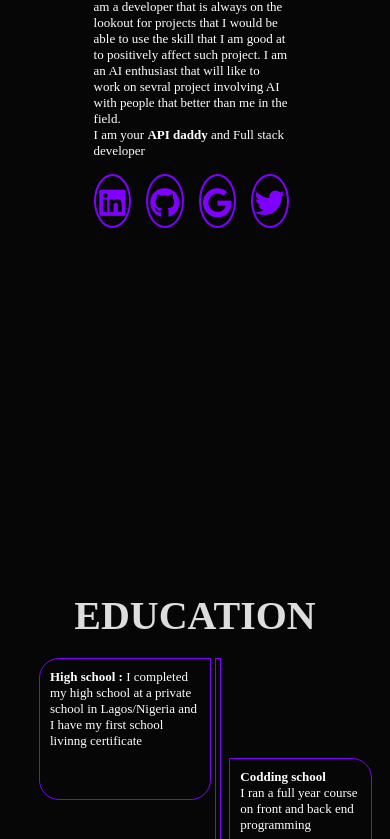
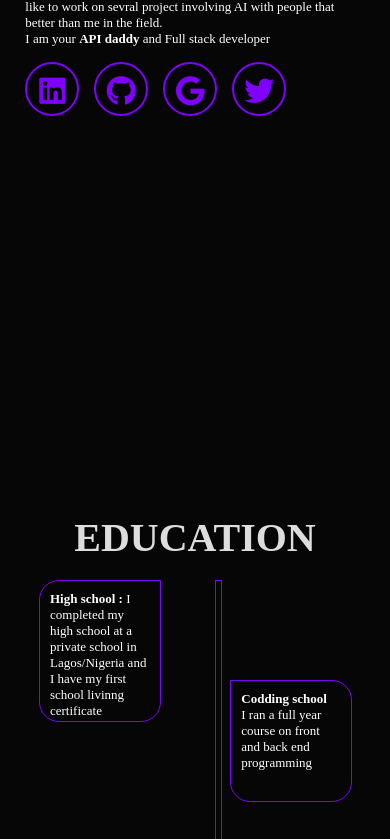
Before and after one commit to Nwajei06/my-profile, a React (Vite) app: page / in a window 390 px wide. Shown: the part 868-1707 px from the top of the page. Built offline with nearby package versions, Linux system fonts and the light colour scheme.

Commit message:
fourth  commit

```diff
--- a/src/components/profile.css
+++ b/src/components/profile.css
@@ -442,6 +442,9 @@ a{
 }
 .words{
     margin-top: 5px;
+    width: 85%;
+
+
 }
 .iam{
     font-size: 17px;
@@ -457,11 +460,11 @@ a{
     /* margin-left: 10px; */
 }
 .content-in-hero{
-    /* margin-left: 10px; */
+
 
 }
 .hero-contaainer h1{
-    margin-top: 100%;
+    margin-top: 80%;
 }
 .hero-hero{
     /* margin-top: -90px; */
@@ -473,7 +476,7 @@ a{
 
 
 .last-hero{
-    width: 150px;
+    width: 100px;
     height: 100px;
     padding: 10px;
     font-size: small;
@@ -487,14 +490,14 @@ a{
 
 }
 .second-hero{
-    width: 150px;
+    width: 100px;
     margin-left: 0px;
     height: 120px;
     font-size: small;
 
 
 }.first-hero{
-    width: 150px;
+    width: 100px;
     font-size: small;
     height:120px;
     margin-left: 0px;
@@ -546,8 +549,6 @@ header{
     .project-two{
        margin-top: -30%;
         /* margin-left: 15% ; */
-
-
     }
     .attribute{
         display: flex;
```
